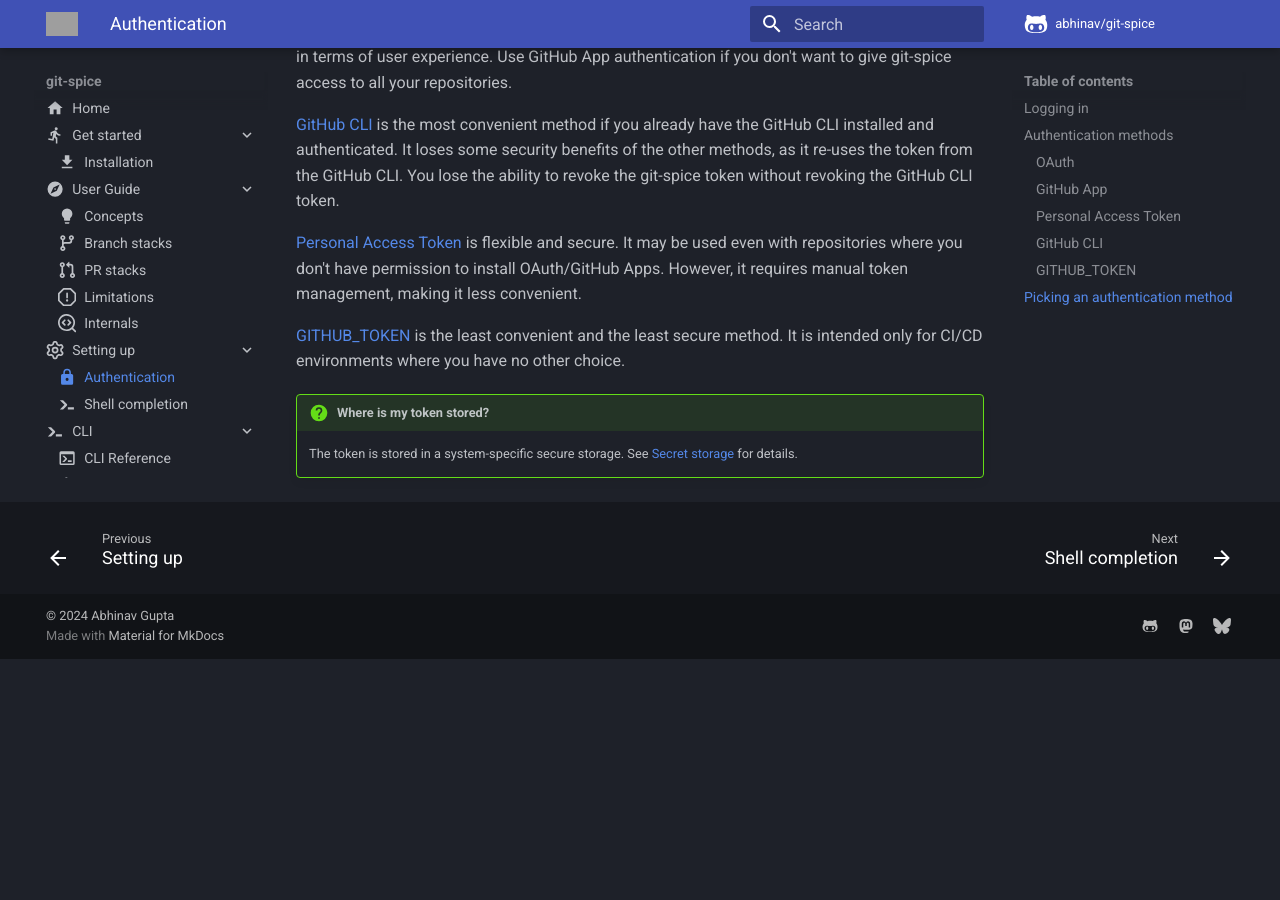
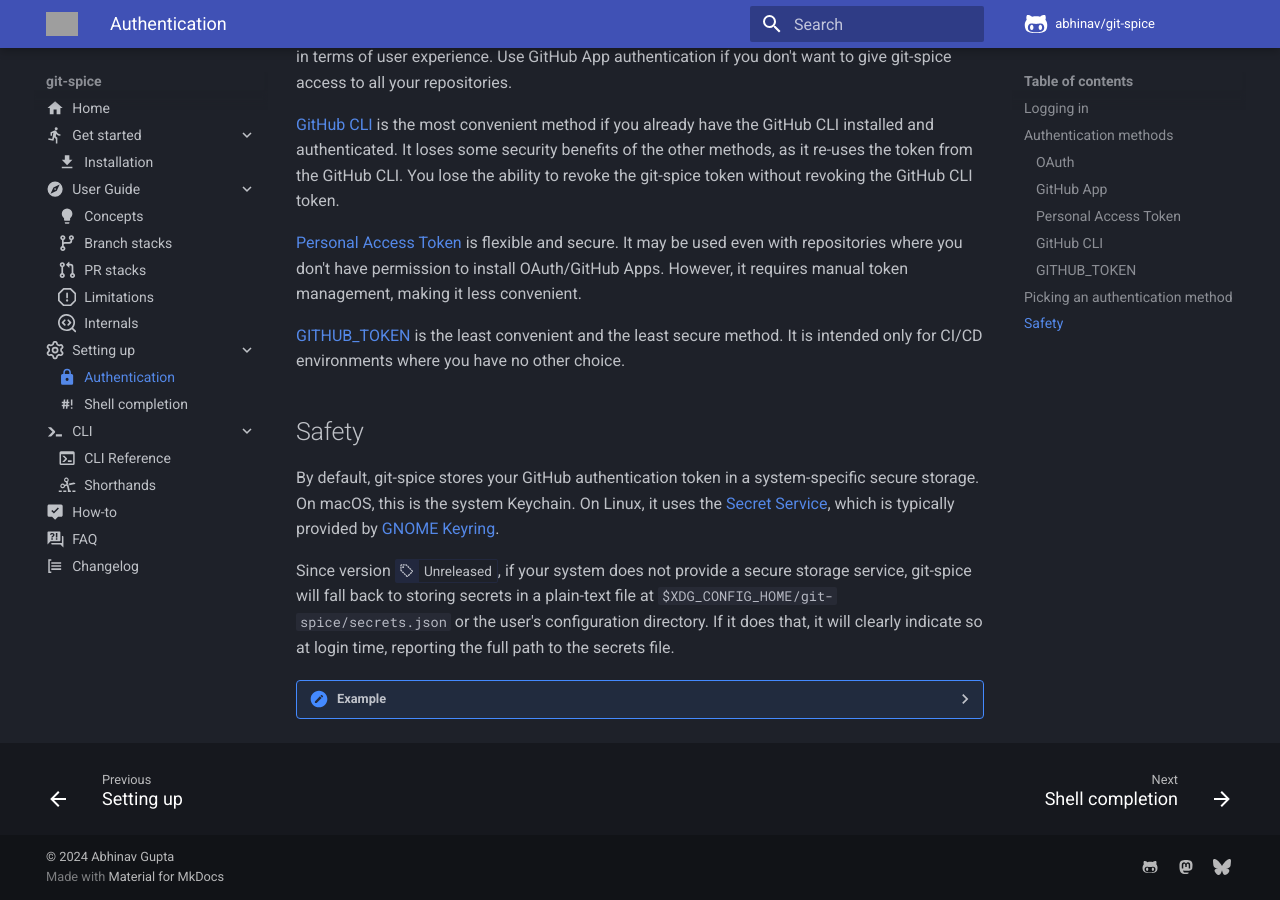
Before and after one commit to abhinav/git-spice, an MkDocs documentation site: the page built from doc/src/setup/auth.md, in a window 1280 px wide and 900 px high, scrolled down 2762 px. Built offline with MkDocs 1.6.1 and Material for MkDocs 9.7.7, drawn with Linux system fonts in a browser that asks for light colours; comment, search, counter and statistics services are not loaded; before the commit the page ends 3421 px from its top, so only the background shows below that; grey boxes are pictures that could not be loaded.

Commit message:
auth: use unsafe secret stash if secure is unavailable
Headless Linux machines (Docker environments and the like)
can't easily get access to GNOME Keyring or other secure storage.
In such cases, we should fall back to plain text storage,
but warn the user about it so they know what's going on.

Resolves #293

````diff
--- a/doc/src/setup/auth.md
+++ b/doc/src/setup/auth.md
@@ -187,7 +187,30 @@
 [GITHUB_TOKEN](#github_token) is the least convenient and the least secure method.
 It is intended only for CI/CD environments where you have no other choice.
 
-!!! question "Where is my token stored?"
+## Safety
 
-    The token is stored in a system-specific secure storage.
-    See [Secret storage](../guide/internals.md#secret-storage) for details.
+By default, git-spice stores your GitHub authentication token
+in a system-specific secure storage.
+On macOS, this is the system Keychain.
+On Linux, it uses the [Secret Service](https://specifications.freedesktop.org/secret-service/latest/),
+which is typically provided by [GNOME Keyring](https://specifications.freedesktop.org/secret-service/latest/).
+<!-- TODO (if we enable Windows): On Windows, it uses the Windows Credential Manager APIs. -->
+
+Since version <!-- gs:version unreleased -->,
+if your system does not provide a secure storage service,
+git-spice will fall back to storing secrets in a plain-text file
+at `$XDG_CONFIG_HOME/git-spice/secrets.json` or the user's configuration directory.
+If it does that, it will clearly indicate so at login time,
+reporting the full path to the secrets file.
+
+<details>
+  <summary>Example</summary>
+
+```freeze language="terminal"
+{green}${reset} gs auth login
+{gray}...{reset}
+{yellow}WRN{reset} Storing secrets in plain text at /home/user/.config/git-spice/secrets.json. Be careful!
+{green}INF{reset} github: successfully logged in
+```
+
+</details>
````
Also changed, not shown: doc/src/faq.md (+1 -1 lines), doc/src/guide/internals.md (+0 -13 lines), doc/src/setup/shell.md (+1 -1 lines), 5 other files.
